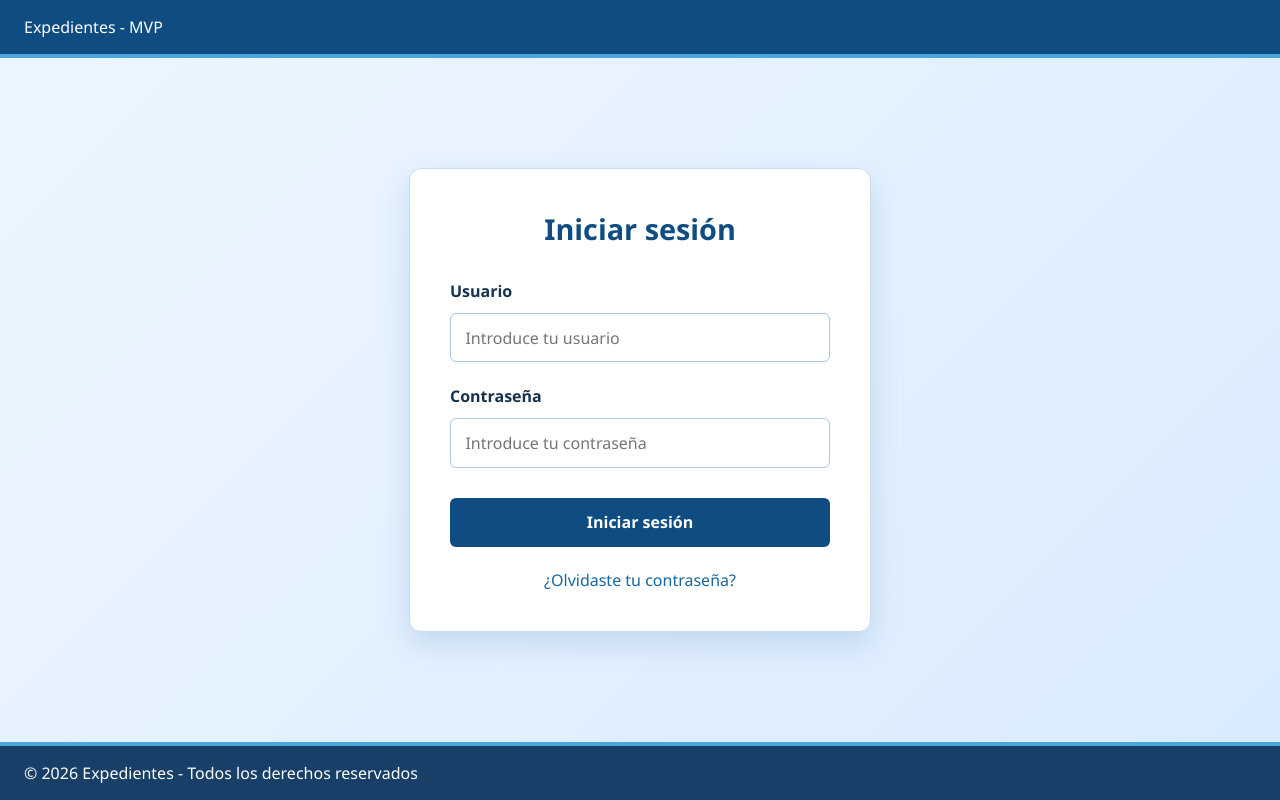
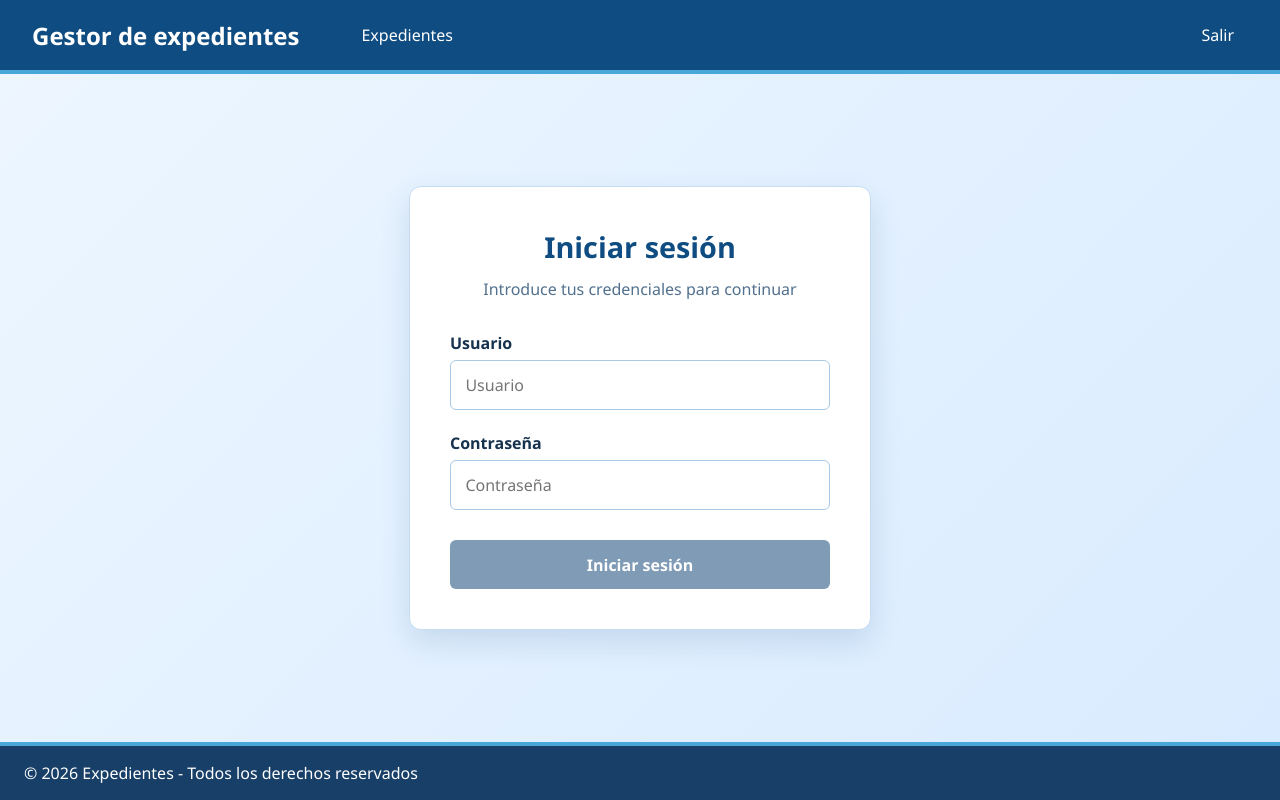
Before and after one commit to davidsantes/Dav-GestorExpedientes-Angular, an Angular app: page /login in a window 1280 px wide. Built offline with nearby package versions, Linux system fonts and the light colour scheme.

Commit message:
feat(login): mejorar formulario y navegación

```diff
--- a/src/app/core/header/header.css
+++ b/src/app/core/header/header.css
@@ -0,0 +1,69 @@
+:host {
+	display: block;
+	width: 100%;
+	padding: 0;
+	box-sizing: border-box;
+}
+
+header {
+	display: flex;
+	align-items: center;
+	min-height: 70px;
+	padding: 0 2rem;
+	box-sizing: border-box;
+}
+
+h1 {
+	margin: 0;
+	font-size: 1.5rem;
+	font-weight: 600;
+}
+
+nav {
+	display: flex;
+	align-items: center;
+	gap: 0.5rem;
+	margin-left: 3rem;
+}
+
+a {
+	padding: 0.625rem 0.875rem;
+	border-radius: 6px;
+	color: #ffffff;
+	font-weight: 500;
+	text-decoration: none;
+	transition: background-color 0.2s;
+}
+
+a:hover {
+	background-color: rgb(255 255 255 / 15%);
+}
+
+a:focus-visible {
+	outline: 2px solid #ffffff;
+	outline-offset: 2px;
+}
+
+.logout {
+	margin-left: auto;
+}
+
+@media (max-width: 600px) {
+	header {
+		flex-wrap: wrap;
+		gap: 0.5rem 1rem;
+		padding: 1rem;
+	}
+
+	h1 {
+		width: 100%;
+	}
+
+	nav {
+		margin-left: 0;
+	}
+
+	.logout {
+		margin-left: auto;
+	}
+}
--- a/src/app/core/header/header.html
+++ b/src/app/core/header/header.html
@@ -1 +1,9 @@
-<p>Expedientes - MVP</p>
+<header>
+	<h1>{{ titulo }}</h1>
+
+	<nav aria-label="Navegación principal">
+		<a routerLink="/expedientes">Expedientes</a>
+	</nav>
+
+	<a routerLink="/login" class="logout">Salir</a>
+</header>
--- a/src/app/core/header/header.ts
+++ b/src/app/core/header/header.ts
@@ -1,9 +1,12 @@
 import { Component } from '@angular/core';
+import { RouterLink } from '@angular/router';
 
 @Component({
   selector: 'app-header',
-  imports: [],
+  imports: [RouterLink],
   templateUrl: './header.html',
   styleUrl: './header.css',
 })
-export class Header {}
+export class Header {
+  readonly titulo = 'Gestor de expedientes';
+}
--- a/src/app/features/login/components/login/login.css
+++ b/src/app/features/login/components/login/login.css
@@ -26,9 +26,20 @@ h1 {
   font-size: 1.8rem;
 }
 
+.subtitle {
+  margin: -1.25rem 0 2rem;
+  color: #52718e;
+  text-align: center;
+}
+
 form {
   display: grid;
   gap: 0.7rem;
+}
+
+.form-group {
+  display: grid;
+  gap: 0.4rem;
 }
 
 label {
@@ -50,6 +61,12 @@ input:focus {
   border-color: #0f4c81;
 }
 
+.error-message {
+  margin: -0.15rem 0 0;
+  color: #b42318;
+  font-size: 0.875rem;
+}
+
 button {
   margin-top: 0.5rem;
   padding: 0.85rem;
@@ -66,13 +83,7 @@ button:hover {
   background: #17669f;
 }
 
-a {
-  margin-top: 0.7rem;
-  color: #17669f;
-  text-align: center;
-  text-decoration: none;
+button:disabled {
+  cursor: not-allowed;
+  background: #7f9bb5;
 }
-
-a:hover {
-  text-decoration: underline;
-}
--- a/src/app/features/login/components/login/login.html
+++ b/src/app/features/login/components/login/login.html
@@ -1,19 +1,43 @@
-<section class="login">
+<section class="login" aria-labelledby="login-title">
   <div class="login-card">
-    <h1>Iniciar sesión</h1>
+    <h1 id="login-title">Iniciar sesión</h1>
+    <p class="subtitle">Introduce tus credenciales para continuar</p>
 
     <form>
-      <label for="username">Usuario</label>
-      <input id="username" type="text" placeholder="Introduce tu usuario">
+      <div class="form-group">
+        <label for="usuario">Usuario</label>
+        <input
+          id="usuario"
+          type="text"
+          placeholder="Usuario"
+          [formField]="loginForm.usuario">
+        @if (loginForm.usuario().touched() && loginForm.usuario().invalid()) {
+          @for (error of loginForm.usuario().errors(); track error) {
+            <p class="error-message">{{ error.message }}</p>
+          }
+        }
+      </div>
 
-      <label for="password">Contraseña</label>
-      <input id="password" type="password" placeholder="Introduce tu contraseña">
+      <div class="form-group">
+        <label for="password">Contraseña</label>
+        <input
+          id="password"
+          type="password"
+          placeholder="Contraseña"
+          [formField]="loginForm.password">
+        @if (loginForm.password().touched() && loginForm.password().invalid()) {
+          @for (error of loginForm.password().errors(); track error) {
+            <p class="error-message">{{ error.message }}</p>
+          }
+        }
+      </div>
 
-      <button type="button" (click)="login()">
+      <button
+        type="button"
+        (click)="login()"
+        [disabled]="loginForm().invalid()">
         Iniciar sesión
       </button>
-
-      <a href="#">¿Olvidaste tu contraseña?</a>
     </form>
   </div>
 </section>
--- a/src/app/features/login/components/login/login.ts
+++ b/src/app/features/login/components/login/login.ts
@@ -1,23 +1,30 @@
-import { Component, inject } from '@angular/core';
+import { Component, inject, signal } from '@angular/core';
+import { form, FormField, required } from '@angular/forms/signals';
 import { Router } from '@angular/router';
 
 @Component({
   selector: 'app-login',
-  imports: [],
+  imports: [FormField],
   templateUrl: './login.html',
   styleUrls: ['./login.css'],
 })
 export class Login {
   router = inject(Router);
 
-  usuario: string = "";
-  password: string = "";
+  loginModel = signal({
+    usuario: '',
+    password: ''
+  });
+
+  loginForm = form(this.loginModel, (schemaPath) => {
+    required(schemaPath.usuario, { message: 'El usuario es obligatorio' });
+    required(schemaPath.password, { message: 'La contraseña es obligatoria' });
+  });
 
   login() {
-    console.log("Usuario: " + this.usuario);
-    console.log("Password: " + this.password);
+    console.log('Login data de prueba:', this.loginModel());
+    console.log('Login form de prueba:', this.loginForm.usuario().value() + '-' + this.loginForm.password().value());
 
-    //Llamo al servidor de autenticación para validar el usuario y la contraseña
     this.router.navigate(['/expedientes']);
   }
 }
```
